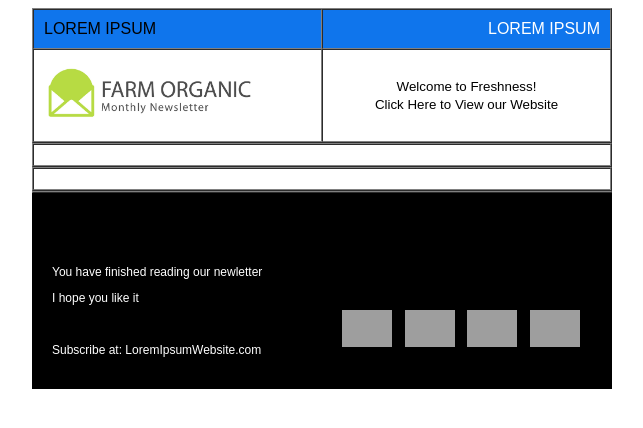
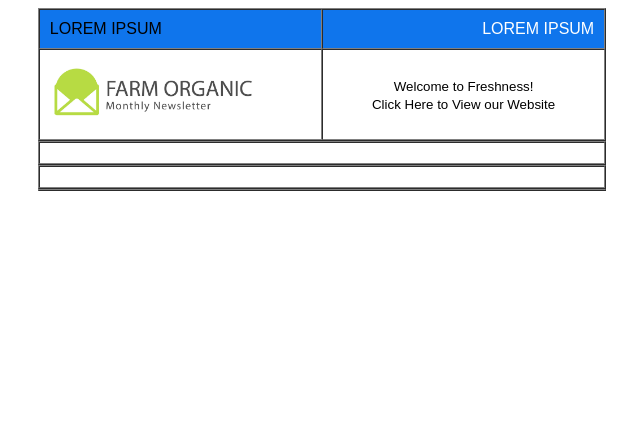
Before and after one commit to Svinci131/email_class_site, a plain HTML site: page example02.html in a window 1280 px wide. Shown: the whole page, without its empty margins (318-961 px from the left). Drawn offline with Linux system fonts and the light colour scheme; grey boxes are pictures that could not be loaded.

Commit message:
Updating gh-pages from master branch via GitBot

```diff
--- a/example02.html
+++ b/example02.html
@@ -5,7 +5,10 @@
 	<body>
 		<table cellspacing="0" cellpadding="0" border="0" style="width:98%; max-width: 580px; margin: 0 auto; font-family: sans-serif;">
 			<tbody>
-				<table cellspacing="0" cellpadding="10" border="1" style="width:98%; max-width: 580px; margin: 0 auto; font-family: sans-serif;">
+				<!-- header -->
+				<tr>
+					<td>
+						<table cellspacing="0" cellpadding="10" border="1" style="width:98%; max-width: 580px; margin: 0 auto; background-color: white; font-family: sans-serif;">
 							<tbody>
 								<tr style="background-color: rgb(15, 117, 236);">
 									<td style="text-align:left; color:black">LOREM IPSUM</td>
@@ -13,13 +16,20 @@
 								</tr>
 								<tr>
 									<td width="50%">
-								<img width="80%" src="imgs/new_logo-01.jpg"></td>
+										<img width="80%" src="https://raw.githubusercontent.com/Svinci131/email_class_site/master/imgs/new_logo-01.jpg"></td>
 										<td width="50%" style="text-align:center"><small>Welcome to Freshness!<br>Click Here to View our Website</small>
 									</td>
 								</tr>
 							</tbody>
 						</table>
-				<table cellspacing="0" cellpadding="10" border="1" style="width:98%; max-width: 580px; margin: 0 auto; font-family: sans-serif;font-family: sans-serif;">
+					</td>
+				</tr>
+				<!-- header -->
+
+				<!-- img row -->
+				<tr>
+					<td>
+						<table cellspacing="0" cellpadding="10" border="1" style="width:98%; max-width: 580px; margin: 0 auto; background-color: white; font-family: sans-serif;font-family: sans-serif;">
 							<tbody>
 								<tr>
 									<td>
@@ -28,7 +38,13 @@
 								</tr>
 							</tbody>
 						</table>
-				<table cellspacing="0" cellpadding="10" border="1" style="width:98%; max-width: 580px; margin: 0 auto; font-family: sans-serif;font-family: sans-serif;">
+					</td>
+				</tr>
+				<!-- img row -->
+				<!-- first content row -->
+				<tr>
+					<td>
+						<table cellspacing="0" cellpadding="10" border="1" style="width:98%; max-width: 580px; margin: 0 auto; background-color: white;  font-family: sans-serif; font-family: sans-serif;">
 							<tbody>
 								<tr >
 									<td>
@@ -38,54 +54,35 @@
 								</tr>
 							</tbody>
 						</table>
-
-				<table cellspacing="0" cellpadding="10" border="1" style="width:98%; max-width: 580px; margin: 0 auto; font-family: sans-serif;font-family: sans-serif;">
+					</td>
+				</tr>
+				<!-- first content row -->
+				<!-- second content row -->
+				<tr>
+					<td>
+						<table cellspacing="0" cellpadding="10" border="1" style="width:98%; max-width: 580px; margin: 0 auto; background-color: white; font-family: sans-serif;font-family: sans-serif;">
 							<tbody>
 								<tr >
 									<!-- 	create two colomns   -->
 								</tr>
 							</tbody>
 						</table>
-				<!-- FOOTER -->
-				<!-- PSST- I should be blue-->
+					</td>
+				</tr>
+				<!-- second content row -->
+			</tbody>
+			<!-- FOOTER --><!-- PSST- I should be blue-->
+			<tfoot>
 				<tr>
 					<td>
-						<table cellspacing="0" cellpadding="20" border="0" style="width:98%; max-width: 580px; margin: 0 auto; font-family: sans-serif;font-family: sans-serif;background-color: black; font-size: 12px;">
-							<tr>
-								<td style="padding-top:60px; width: 50%;">
-									<p style="color:white">You have finished reading our newletter</p>
-									<p style="color:white">I hope you like it</p>
-									<p style="color:black">Contact us at LoremIpsum@emailclient.com</p>
-									<p style="color:white">Subscribe at: LoremIpsumWebsite.com</p>
-								</td>
-								<td style="padding-top:60px; width: 50%;">
-									<p style="color:black; text-align: right">We also have social media icons</p>
-									<table cellspacing="0" cellpadding="0" border="0">
+						<table cellspacing="0" cellpadding="20" border="0" style="width:98%; max-width: 580px; margin: 0 auto; font-family: sans-serif; font-family: sans-serif; font-size: 12px;">
 							<tbody>
-											<tr>
-											<td style="width: 25%">
-											<img width="80%" src="http://solusceramics.com/wp-content/themes/SolusCeramics/images/icons/facebook-icon.png">
-											</td>
-											<td style="width: 25%">
-											<img width="80%" src="http://solusceramics.com/wp-content/themes/SolusCeramics/images/icons/pinterest-icon.png">
-											</td>
-											<td style="width: 25%">
-											<img width="80%" src="http://solusceramics.com/wp-content/themes/SolusCeramics/images/icons/twitter-icon.png">
-											</td>
-											<td  style="width:25%">
-											<img width="80%" src="http://solusceramics.com/wp-content/themes/SolusCeramics/images/icons/youtube-icon.png">
-											</td>
-											</tr>
 							</tbody>
 						</table>
 					</td>
 				</tr>
-							</tbody>
-						</table>
-					</td>
-				</tr>
+			</tfoot>
 			<!-- FOOTER -->
-			</tbody>
 		</table>
 	</body>
 </html>
```
Also changed, not shown: example02-completed.html (+13 -13 lines), index.html (+3 -5 lines). Lines whose indentation alone changed are shown as unchanged.
